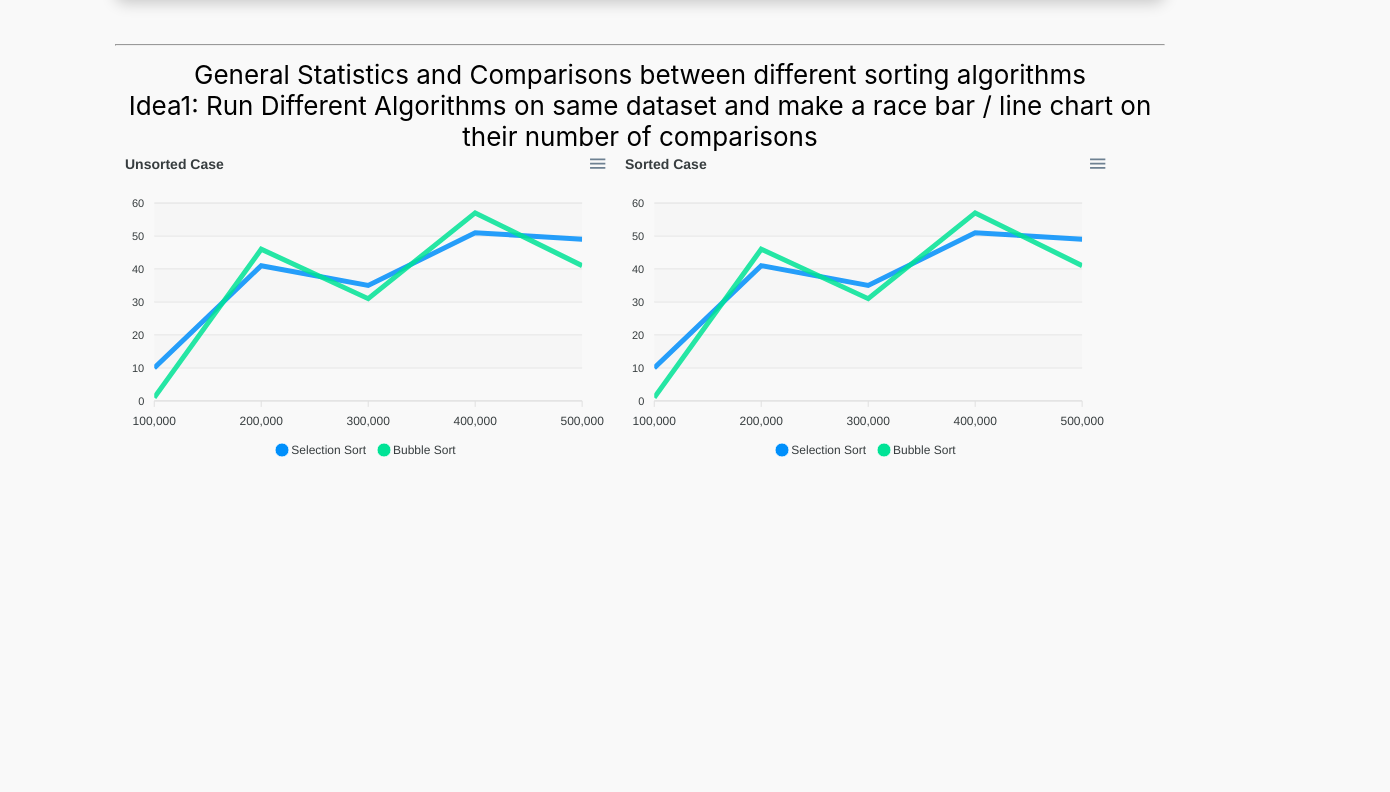
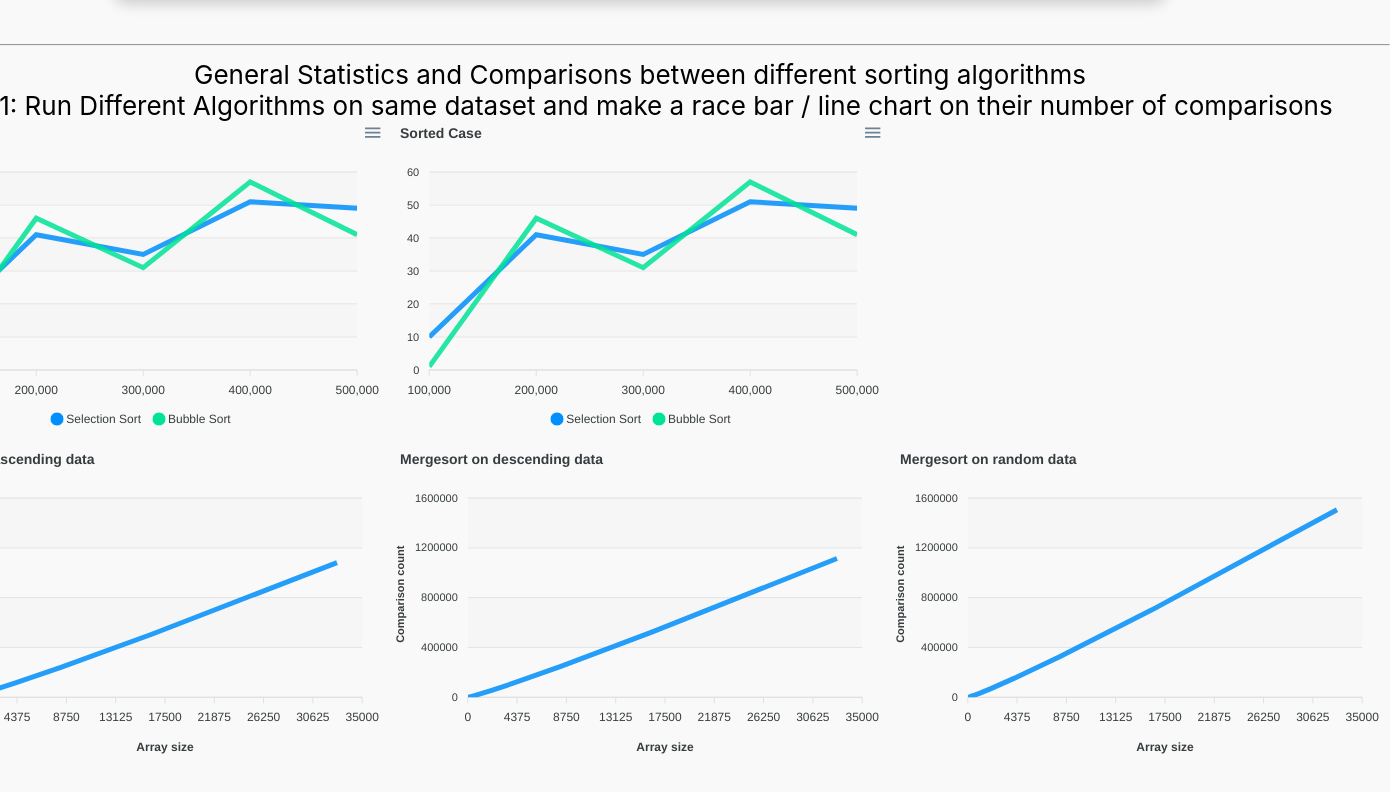
Before and after one commit to FlorianSp2000/visualization-of-sorting-algorithms, a React (Create React App) app: page / in a window 1280 px wide. Shown: the part 3865-4657 px from the top of the page, 1390 px wide, since content can reach past the window. Before the commit the page ends 4374 px from the top, so only its background shows below. Built offline with nearby package versions, Linux system fonts and the light colour scheme.

Commit message:
Add charts for mergesort

```diff
--- /dev/null
+++ b/src/Charts/AscendingMergesort.js
@@ -0,0 +1,98 @@
+import Chart from "react-apexcharts";
+import React, { Component } from "react";
+
+class AscendingMergesort extends Component {
+    constructor(props) {
+      super(props);
+
+      this.state = {
+
+        series: [
+            {
+            name: "Comparisons",
+            data: [
+                {'x': 8, 'y': 69},
+                {'x': 16, 'y': 173},
+                {'x': 32, 'y': 413},
+                {'x': 64, 'y': 957},
+                {'x': 128, 'y': 2173},
+                {'x': 256, 'y': 4861},
+                {'x': 512, 'y': 10749},
+                {'x': 1024, 'y': 23549},
+                {'x': 2048, 'y': 51197},
+                {'x': 4096, 'y': 110589},
+                {'x': 8192, 'y': 237565},
+                {'x': 16384, 'y': 507901},
+                {'x': 32768, 'y': 1081341},
+            ]
+        },
+
+    ],
+        options: {
+          chart: {
+            height: 350,
+            type: 'line',
+            zoom: {
+              enabled: false
+            },
+            toolbar: {
+                show: false,
+            }
+          },
+          dataLabels: {
+            enabled: false
+          },
+          stroke: {
+            curve: 'straight'
+          },
+          title: {
+            text: 'Mergesort on ascending data',
+            align: 'left'
+          },
+          grid: {
+            row: {
+              colors: ['#f3f3f3', 'transparent'], // takes an array which will be repeated on columns
+              opacity: 0.5
+            },
+          },
+          xaxis: {
+            title: {
+                text: "Array size"
+            },
+            min: 0,
+            max: 35000,
+            tickAmount: 7,
+          },
+          yaxis: {
+            title: {
+                text: "Comparison count"
+            },
+            min: 0,
+            max: 1600000,
+          }
+        //   xaxis: {
+        //     categories: ['100,000', '200,000', '300,000', '400,000', '500,000'],
+        //   }
+        },
+
+
+      };
+    }
+
+
+
+    render() {
+      return (
+
+            <Chart
+              options={this.state.options}
+              series={this.state.series}
+              type="line"
+              width="500"
+            />
+
+);
+}
+}
+
+export default AscendingMergesort;
--- /dev/null
+++ b/src/Charts/DescendingMergesort.js
@@ -0,0 +1,98 @@
+import Chart from "react-apexcharts";
+import React, { Component } from "react";
+
+class DescendingMergesort extends Component {
+    constructor(props) {
+      super(props);
+
+      this.state = {
+
+        series: [
+            {
+            name: "Comparisons",
+            data: [
+                {'x': 8, 'y': 76},
+                {'x': 16, 'y': 188},
+                {'x': 32, 'y': 444},
+                {'x': 64, 'y': 1020},
+                {'x': 128, 'y': 2300},
+                {'x': 256, 'y': 5116},
+                {'x': 512, 'y': 11260},
+                {'x': 1024, 'y': 24572},
+                {'x': 2048, 'y': 53244},
+                {'x': 4096, 'y': 114684},
+                {'x': 8192, 'y': 245756},
+                {'x': 16384, 'y': 524284},
+                {'x': 32768, 'y': 1114108},
+            ]
+        },
+
+    ],
+        options: {
+          chart: {
+            height: 350,
+            type: 'line',
+            zoom: {
+              enabled: false
+            },
+            toolbar: {
+                show: false,
+            }
+          },
+          dataLabels: {
+            enabled: false
+          },
+          stroke: {
+            curve: 'straight'
+          },
+          title: {
+            text: 'Mergesort on descending data',
+            align: 'left'
+          },
+          grid: {
+            row: {
+              colors: ['#f3f3f3', 'transparent'], // takes an array which will be repeated on columns
+              opacity: 0.5
+            },
+          },
+          xaxis: {
+            title: {
+                text: "Array size"
+            },
+            min: 0,
+            max: 35000,
+            tickAmount: 7,
+          },
+          yaxis: {
+            title: {
+                text: "Comparison count"
+            },
+            min: 0,
+            max: 1600000,
+          }
+        //   xaxis: {
+        //     categories: ['100,000', '200,000', '300,000', '400,000', '500,000'],
+        //   }
+        },
+
+
+      };
+    }
+
+
+
+    render() {
+      return (
+
+            <Chart
+              options={this.state.options}
+              series={this.state.series}
+              type="line"
+              width="500"
+            />
+
+);
+}
+}
+
+export default DescendingMergesort;
--- /dev/null
+++ b/src/Charts/RandomMergesort.js
@@ -0,0 +1,98 @@
+import Chart from "react-apexcharts";
+import React, { Component } from "react";
+
+class RandomMergesort extends Component {
+    constructor(props) {
+      super(props);
+
+      this.state = {
+
+        series: [
+            {
+            name: "Comparisons",
+            data: [
+                {'x': 8, 'y': 78},
+                {'x': 16, 'y': 205},
+                {'x': 32, 'y': 519},
+                {'x': 64, 'y': 1227},
+                {'x': 128, 'y': 2819},
+                {'x': 256, 'y': 6451},
+                {'x': 512, 'y': 14324},
+                {'x': 1024, 'y': 31719},
+                {'x': 2048, 'y': 69520},
+                {'x': 4096, 'y': 151515},
+                {'x': 8192, 'y': 327517},
+                {'x': 16384, 'y': 703896},
+                {'x': 32768, 'y': 1506080},
+            ]
+        },
+
+    ],
+        options: {
+          chart: {
+            height: 350,
+            type: 'line',
+            zoom: {
+              enabled: false
+            },
+            toolbar: {
+                show: false,
+            }
+          },
+          dataLabels: {
+            enabled: false
+          },
+          stroke: {
+            curve: 'straight'
+          },
+          title: {
+            text: 'Mergesort on random data',
+            align: 'left'
+          },
+          grid: {
+            row: {
+              colors: ['#f3f3f3', 'transparent'], // takes an array which will be repeated on columns
+              opacity: 0.5
+            },
+          },
+          xaxis: {
+            title: {
+                text: "Array size"
+            },
+            min: 0,
+            max: 35000,
+            tickAmount: 7,
+          },
+          yaxis: {
+            title: {
+                text: "Comparison count"
+            },
+            min: 0,
+            max: 1600000,
+          }
+        //   xaxis: {
+        //     categories: ['100,000', '200,000', '300,000', '400,000', '500,000'],
+        //   }
+        },
+
+
+      };
+    }
+
+
+
+    render() {
+      return (
+
+            <Chart
+              options={this.state.options}
+              series={this.state.series}
+              type="line"
+              width="500"
+            />
+
+);
+}
+}
+
+export default RandomMergesort;
--- a/src/SmallMultiples.js
+++ b/src/SmallMultiples.js
@@ -2,6 +2,9 @@ import Chart from "react-apexcharts";
 import React, { Component } from "react";
 import UnsortedSelectionBubble from "./Charts/UnsortedSelectionBubble";
 import SortedSelectionBubble from "./Charts/SortedSelectionBubble";
+import AscendingMergesort from "./Charts/AscendingMergesort";
+import DescendingMergesort from "./Charts/DescendingMergesort";
+import RandomMergesort from "./Charts/RandomMergesort";
 
 
 class SmallMultiples extends Component {
@@ -18,11 +21,20 @@ class SmallMultiples extends Component {
     render() {
       return (
 
-
+<div>
                 <div className="small-multiple-grid">
                     <UnsortedSelectionBubble />
                     <SortedSelectionBubble />
+
                 </div>
+                <div className="small-multiple-grid">
+                    <AscendingMergesort/>
+                    <DescendingMergesort/>
+                    <RandomMergesort/>
+                </div>
+</div>
+
+
 
 );
 }
```
